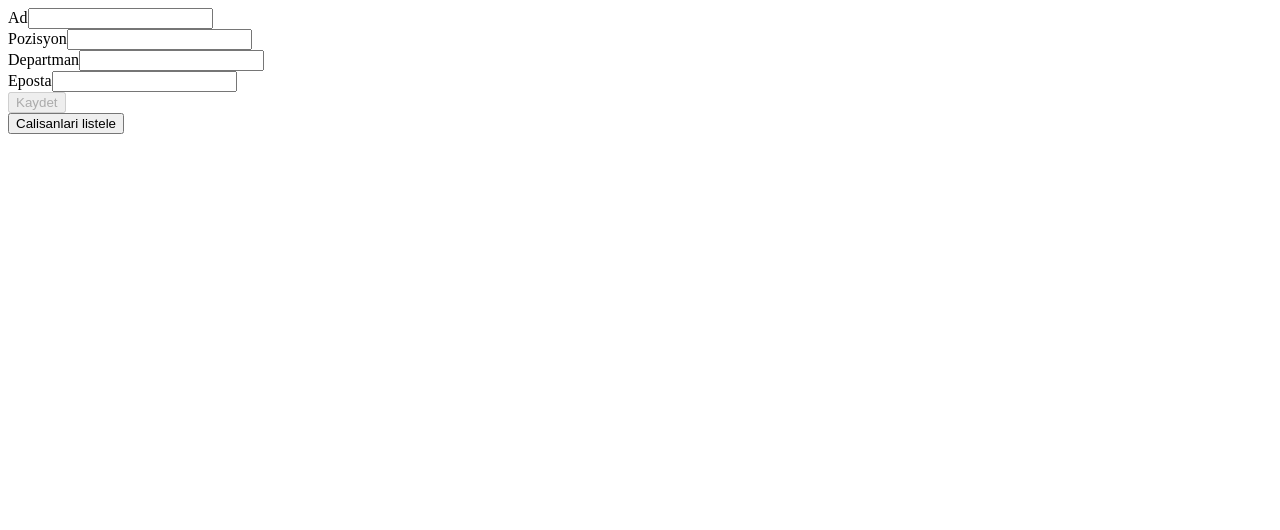
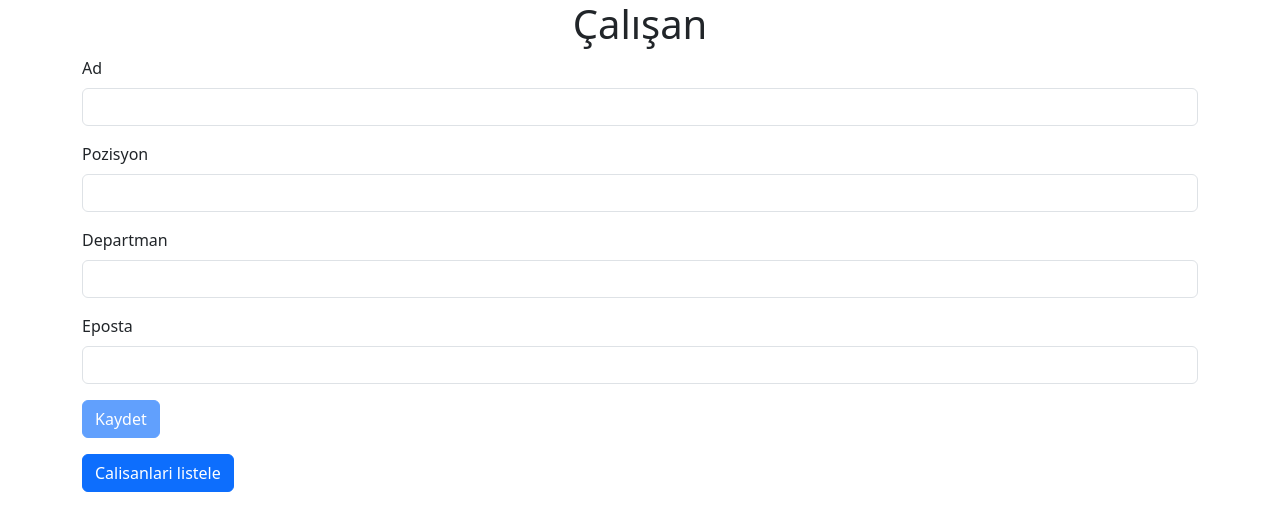
Before and after one commit to UgurKADIOGLU/springBoot-react, a React (Vite) app in the folder frontend/: page / in a window 1280 px wide. Shown: the top 530 px of the page. Built offline with nearby package versions, Linux system fonts and the light colour scheme.

Commit message:
çalışan boot strap eklendi

```diff
--- a/frontend/src/main.jsx
+++ b/frontend/src/main.jsx
@@ -1,7 +1,6 @@
 import { StrictMode } from 'react'
 import { createRoot } from 'react-dom/client'
-//import "./styles.scss"
-//import App from './App.jsx'
+import "./styles.scss"
 import Calisan from './pages/Calisan/index.jsx'
 
 createRoot(document.getElementById('root')).render(
--- a/frontend/src/pages/Calisan/index.jsx
+++ b/frontend/src/pages/Calisan/index.jsx
@@ -1,73 +1,102 @@
-import axios from 'axios';
-import React, { useState } from 'react'
+import axios from "axios";
+import React, { useState } from "react";
 
 export default function Calisan() {
-
-const[ad,setAd]=useState();
-const[pozisyon,setPozisyon]=useState();
-const[departman,setDepartman]=useState();
-const[eposta,setEposta]=useState();
-const[calisanlar,setCalisanlar]=useState([]);
+  const [ad, setAd] = useState();
+  const [pozisyon, setPozisyon] = useState();
+  const [departman, setDepartman] = useState();
+  const [eposta, setEposta] = useState();
+  const [calisanlar, setCalisanlar] = useState([]);
+  const [message, setMessage] = useState([]);
   const [showList, setShowList] = useState(false);
 
-const onSubmit=(event)=>{
+  const onSubmit = (event) => {
     event.preventDefault();
-axios.post('/calisanlar/kaydet',{ad,pozisyon,departman,eposta})
-}
+    axios.post("/calisanlar/kaydet", { ad, pozisyon, departman, eposta });
+  };
 
-const getAll=async ()=>{
-
+  const getAll = async () => {
     try {
       const response = await axios.get("/calisanlar/getir");
       setCalisanlar(response.data);
       setShowList(true);
+
       // hata varsa temizle
     } catch (err) {
       console.error("Veri alınırken hata oluştu:", err);
-
     }
-
- }
-
-
-
-
+  };
 
   return (
     <>
+      <div className="container">
         <form onSubmit={onSubmit}>
+          <div className="text-center">
+            <h1>Çalışan</h1>
+          </div>
+          <div className="mb-3">
+            <label htmlFor="ad" className="form-label">
+              Ad
+            </label>
+            <input
+              id="ad"
+              onChange={(event) => setAd(event.target.value)}
+              className="form-control"
+            />
+          </div>
+          <div className="mb-3">
+            <label htmlFor="pozisyon" className="form-label">
+              Pozisyon
+            </label>
+            <input
+              id="pozisyon"
+              onChange={(event) => setPozisyon(event.target.value)}
+              className="form-control"
+            />
+          </div>
+          <div className="mb-3">
+            <label htmlFor="departman" className="form-label">
+              Departman
+            </label>
+            <input
+              id="departman"
+              onChange={(event) => setDepartman(event.target.value)}
+              className="form-control"
+            />
+          </div>
+          <div className="mb-3">
+            <label htmlFor="eposta" className="form-label">
+              Eposta
+            </label>
+            <input
+              id="eposta"
+              onChange={(event) => setEposta(event.target.value)}
+              className="form-control"
+            />
+          </div>
+          <div className="mb-3">
+            <button className="btn btn-primary" disabled={!ad || !pozisyon || !departman || !eposta}>
+              Kaydet
+            </button>
+          </div>
+        </form>
+
+        <div className="mb-3">
+          <button className="btn btn-primary" onClick={getAll}>Calisanlari listele</button>
+        </div>
+        {showList && (
           <div>
-        <label htmlFor='ad'>Ad</label>
-     <input id='ad' onChange={(event)=>setAd(event.target.value)}/>
-    </div>
-    <div>
-        <label htmlFor='pozisyon'>Pozisyon</label>
-     <input id='pozisyon' onChange={(event)=>setPozisyon(event.target.value)}/>
-    </div>
-    <div>
-        <label htmlFor='departman'>Departman</label>
-     <input id='departman' onChange={(event)=>setDepartman(event.target.value)}/>
-    </div>
-    <div>
-        <label htmlFor='eposta'>Eposta</label>
-     <input id='eposta' onChange={(event)=>setEposta(event.target.value)}/>
-    </div>
-    <div>
-        <button disabled={!ad || !pozisyon || !departman || !eposta} >Kaydet</button>
-    </div>
-
-    </form>
-    <div>
-    <button onClick={getAll}>Calisanlari listele</button>
-</div>
-{showList && (<div>
             <h2>Kullanıcılar</h2>
             <ul>
-        {calisanlar.map(calisan => (
-          <li key={calisan.id}>{calisan.ad} {calisan.departman}</li>
+              {calisanlar.map((calisan) => (
+                <li key={calisan.id}>
+                  {calisan.ad} {calisan.departman}
+                </li>
               ))}
             </ul>
-    </div>)}
+          </div>
+        )}
+      </div>
     </>
-  )
+  );
 }
--- a/frontend/src/styles.scss
+++ b/frontend/src/styles.scss
@@ -1,2 +1 @@
-$primary:#818;
 @import "bootstrap/scss/bootstrap";
```
Also changed, not shown: 2 other files (tests, documents, lock files or other folders). Lines whose indentation alone changed are shown as unchanged.
